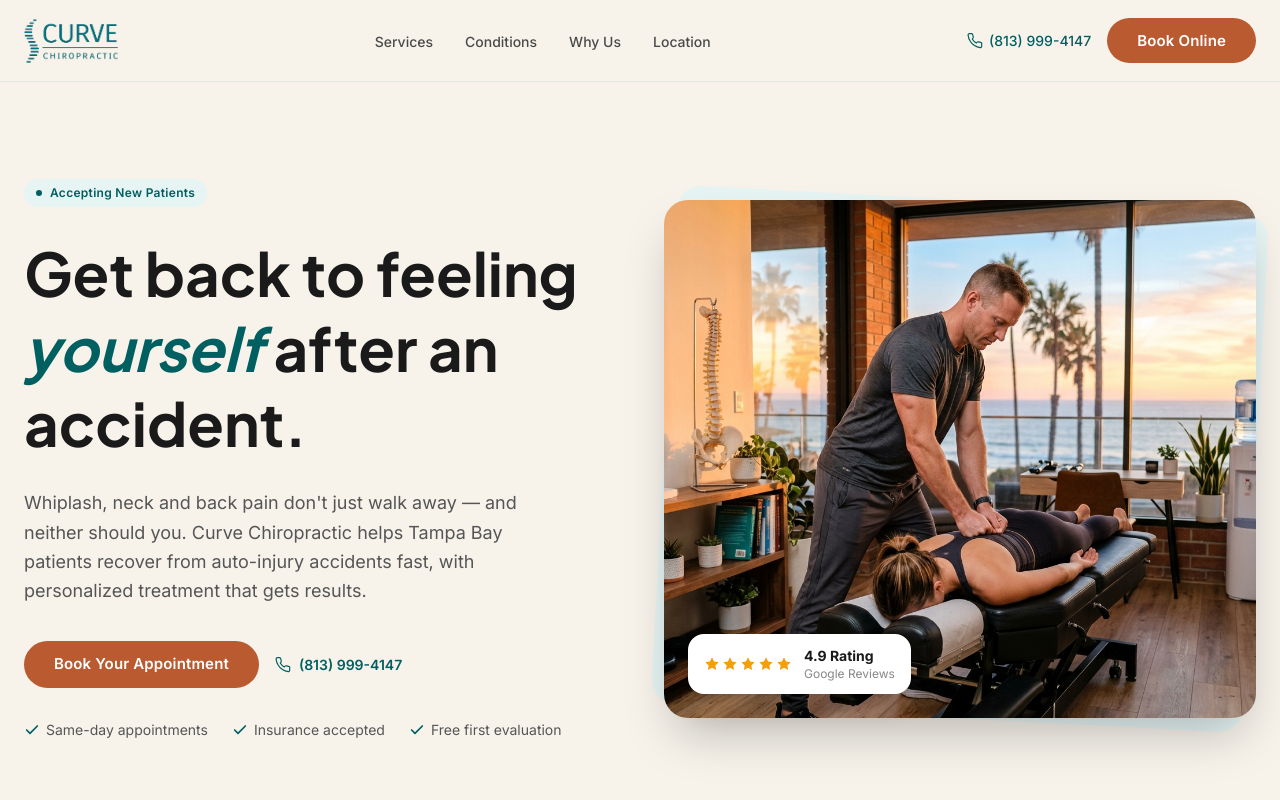
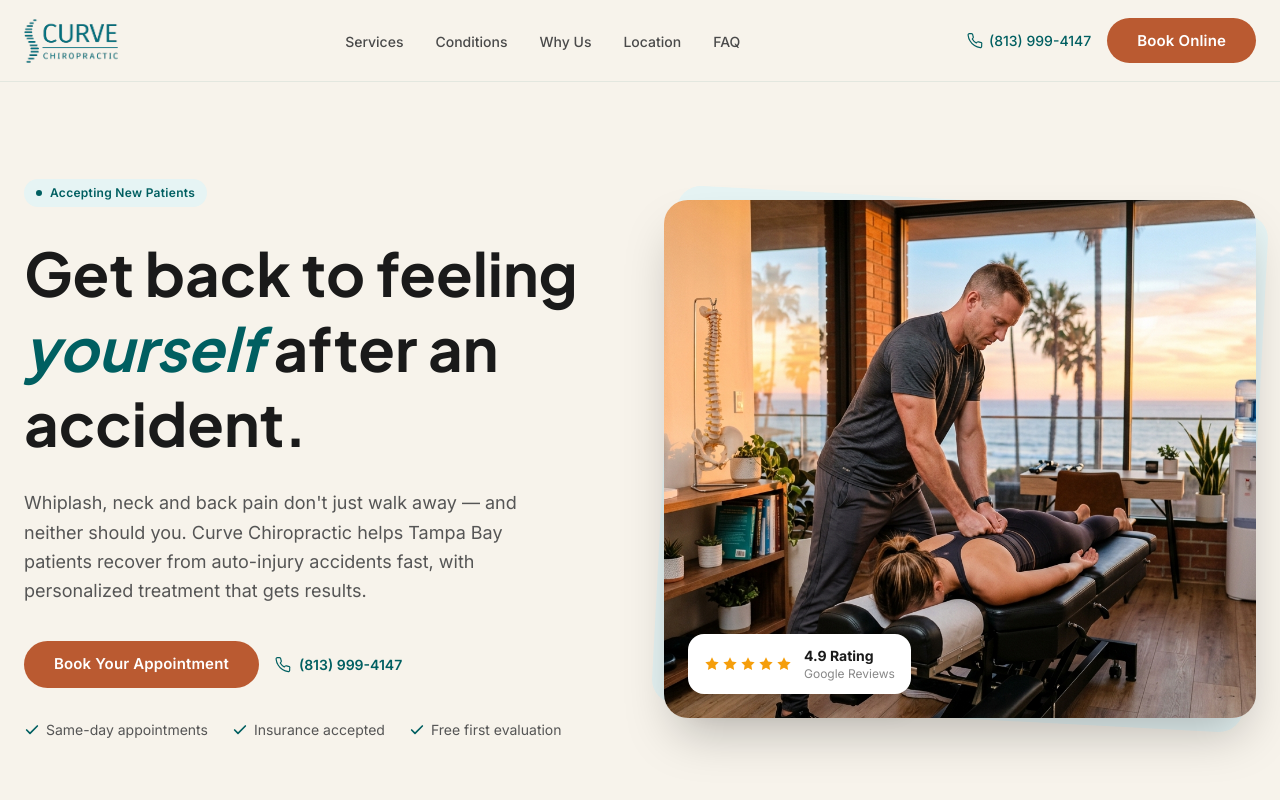
Before and after one commit to SteamWorksWeb/curve-chiropractic, a Next.js app: page / in a window 1280 px wide. Shown: the top 800 px of the page. Built offline with nearby package versions, Linux system fonts and the light colour scheme.

Commit message:
feat: add FAQ link to homepage navbar and footer nav

```diff
--- a/src/app/page.tsx
+++ b/src/app/page.tsx
@@ -282,17 +282,23 @@ function Navbar() {
 
         {/* Nav Links */}
         <ul className="hidden md:flex items-center gap-8 list-none">
-          {["Services", "Conditions", "Why Us", "Location"].map((item) => (
-            <li key={item}>
+          {[
+            { label: "Services", href: "#services" },
+            { label: "Conditions", href: "#conditions" },
+            { label: "Why Us", href: "#why-us" },
+            { label: "Location", href: "#location" },
+            { label: "FAQ", href: "/faq" },
+          ].map((item) => (
+            <li key={item.label}>
               <a
-                href={`#${item.toLowerCase().replace(" ", "-")}`}
-                id={`nav-${item.toLowerCase().replace(" ", "-")}`}
+                href={item.href}
+                id={`nav-${item.label.toLowerCase().replace(" ", "-")}`}
                 className="text-sm font-medium transition-colors duration-200"
                 style={{ color: "#4a4a4a" }}
                 onMouseEnter={(e) => (e.currentTarget.style.color = "#005F61")}
                 onMouseLeave={(e) => (e.currentTarget.style.color = "#4a4a4a")}
               >
-                {item}
+                {item.label}
               </a>
             </li>
           ))}
@@ -840,6 +846,7 @@ function Footer() {
               { label: "Conditions", href: "#conditions" },
               { label: "Why Choose Us", href: "#why-us" },
               { label: "Location & Hours", href: "#location" },
+              { label: "FAQ", href: "/faq" },
               { label: "Book Appointment", href: "#book" },
             ].map((link) => (
               <li key={link.label}>
```
